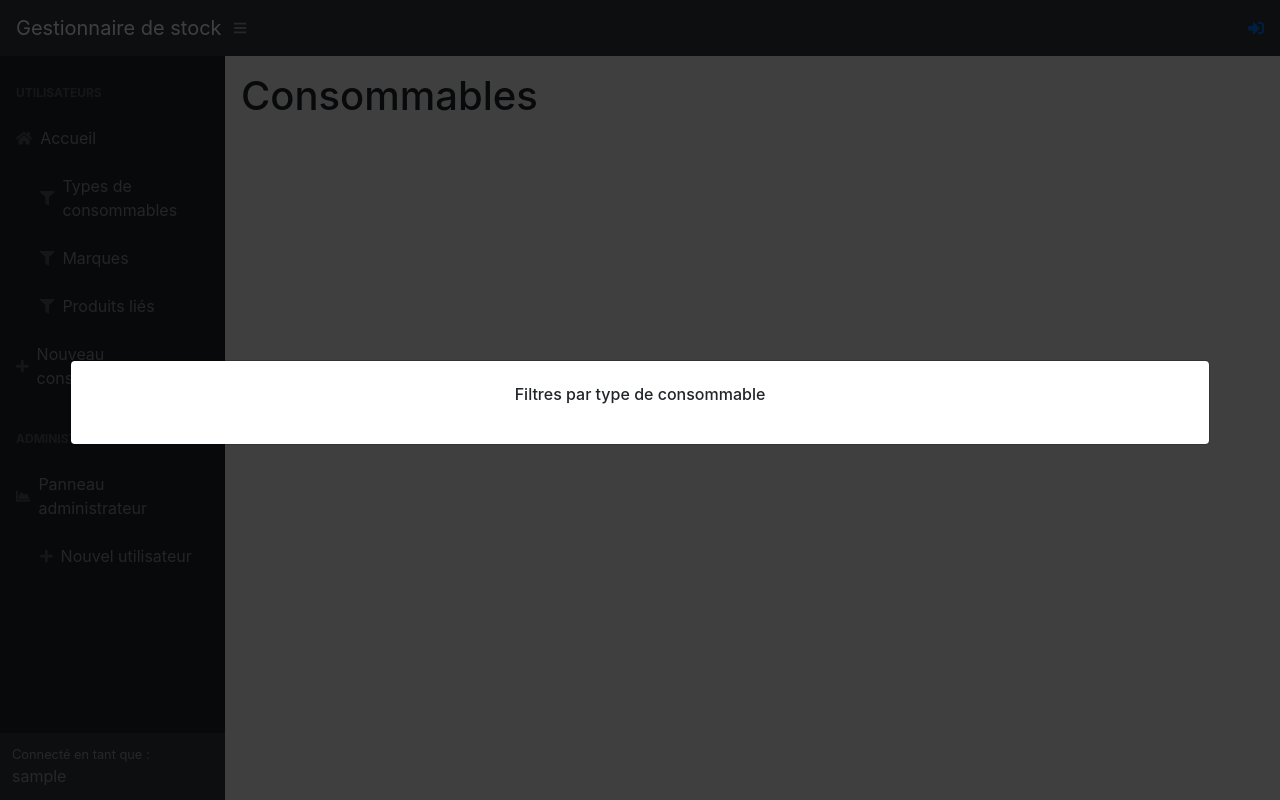
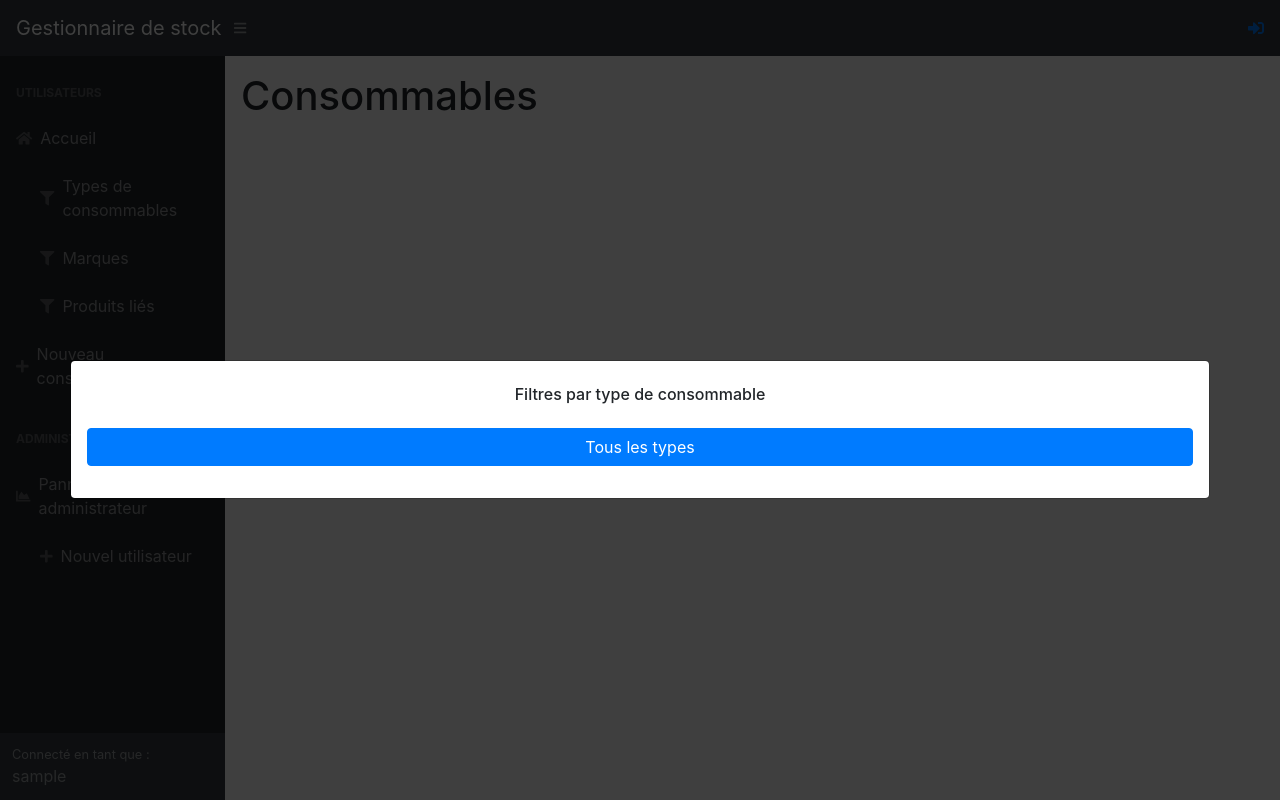
Before and after one commit to LouisRichard/TPI-Gestion-de-stock, a PHP site: template Realisation/view/home.php in a window 1280 px wide, after a click on "Types de consommables". Run offline with PHP 8.4, Linux system fonts and the light colour scheme; the template is opened without the code that fills it, so the values that code supplies are empty; the visitor is signed in with stand-in values (Sample User, id 1).

Commit message:
Correction de bugs
Correction de bugs, se référer aux issues sur GitHub pour plus d'info. Ajout de commentaire et changement d'emplacement de fonction.

```diff
--- a/Realisation/controller/display.php
+++ b/Realisation/controller/display.php
@@ -29,7 +29,7 @@ function displayHome(){
         $brands = getBrands();
         $types = getConsumableTypes();
 
-        if(count($allConsumables['consumablesDanger']) != 0){
+        if(isset($allConsumables['consumablesDanger']) && count($allConsumables['consumablesDanger']) != 0){
             $dangerConsumables = $allConsumables['consumablesDanger'];
             $consumables = $allConsumables['consumables'];
         }
--- a/Realisation/model/dynamicSendTest.php
+++ b/Realisation/model/dynamicSendTest.php
@@ -2,9 +2,8 @@
 /**
  * Author : Michael Pedroletti
  * Creation : 20.05.2021
- * Description : Test with dynamic send of function via JS
+ * Description : File used to set new stock for consumable
  */
-
 require_once 'dbConnector.php';
 
 $query = "UPDATE consumables SET consumables.stock=".$_POST['stock']." WHERE consumables.IDConsumables=".$_POST['id'];
--- a/Realisation/view/home.php
+++ b/Realisation/view/home.php
@@ -41,6 +41,24 @@ ob_start();
     </script>
     <?php unset($_SESSION['msg']); endif; ?>
 
+    <!-- MODAL Notification modification stock -->
+    <div class="modal fade" id="modificationStock" tabindex="-1" role="dialog"
+         aria-labelledby="modificationStock" aria-hidden="true">
+        <div class="modal-dialog m-auto w-470-px" role="document" style="top: 45%;">
+            <div class="modal-content w-100">
+                <div class="modal-body">
+                    <div class="w-100">
+                        <h6 class="text-center pt-2">
+                            <p id="modificationStockMessage"></p>
+                            <button type="submit" id="modificationStockBtn" class="btn float-right btn-close-phone" data-bs-dismiss="modal">Fermer</button>
+                        </h6>
+                    </div>
+                </div>
+            </div>
+        </div>
+    </div>
+
+
     <!-- FILTER MODAL -->
     <div class="modal fade" id="typeFilterModal" tabindex="-1" role="dialog"
          aria-labelledby="typeFilterModal" aria-hidden="true">
@@ -64,6 +82,7 @@ ob_start();
                             <?php endif; $i++; endforeach; ?>
                         </div>
                     </div>
+                    <button class="btn btn-primary w-100 mb-3" onclick="filterElements('type', '')">Tous les types</button>
                 </div>
             </div>
         </div>
@@ -91,6 +110,7 @@ ob_start();
                             <?php endif; $i++; endforeach; ?>
                         </div>
                     </div>
+                    <button class="btn btn-primary w-100 mb-3" onclick="filterElements('brand', '')">Toutes les marques</button>
                 </div>
             </div>
         </div>
@@ -118,6 +138,7 @@ ob_start();
                             <?php endif; $i++; endforeach; ?>
                         </div>
                     </div>
+                    <button class="btn btn-primary w-100 mb-3" onclick="filterElements('linkedElement', '')">Toutes les éléments liés</button>
                 </div>
             </div>
         </div>
@@ -125,7 +146,7 @@ ob_start();
 
 
 
-    <?php if($dangerConsumables != null) : ?>
+    <?php if(isset($dangerConsumables) && $dangerConsumables != null) : ?>
         <h1 class="mb-1">Attention quantités faibles</h1>
         <div class="card-deck mb-3" id="lowQuantityConsumable" style="flex-wrap: wrap; justify-content: space-evenly">
             <?php foreach($dangerConsumables as $consumable) : ?>
@@ -201,33 +222,15 @@ ob_start();
     </div>
 
     <script>
+        // Load score information
         window.onload = scoreOnLoad;
 
-        function sendData(data) {
-            var XHR = new XMLHttpRequest();
-            var FD  = new FormData();
-
-            // Mettez les données dans l'objet FormData
-            for(name in data) {
-                FD.append(name, data[name]);
-            }
-
-            // Définissez ce qui se passe si la soumission s'est opérée avec succès
-            XHR.addEventListener('load', function(event) {
-                alert('Ouais ! Données envoyées et réponse chargée.');
-            });
-
-            // Definissez ce qui se passe en cas d'erreur
-            XHR.addEventListener('error', function(event) {
-                alert('Oups! Quelque chose s\'est mal passé.');
-            });
-
-            // Configurez la requête
-            XHR.open('POST', 'https://devtpi.pedroletti.ch/model/dynamicSendTest.php');
-
-            // Expédiez l'objet FormData ; les en-têtes HTTP sont automatiquement définies
-            XHR.send(FD);
-        }
+        // Creation of const that I need to have to display information for users
+        const modificationStock = new bootstrap.Modal(document.getElementById('modificationStock'), {
+            keyboard: false
+        });
+        const msgModificationStock = document.getElementById("modificationStockMessage");
+        const btnModificationStock = document.getElementById("modificationStockBtn");
     </script>
 
 <?php
--- a/Realisation/view/js/filter.js
+++ b/Realisation/view/js/filter.js
@@ -4,7 +4,11 @@
  * Description : This file contain function used to filter elements on the home page
  **/
 
-
+/**
+ * Function used to filter elements present on the home page
+ * @param filterType = define which type of data we need to filter
+ * @param filter = the element that we need to find
+ */
 function filterElements(filterType, filter) {
     let cards = document.querySelectorAll(".card");
 
--- a/Realisation/view/js/home.js
+++ b/Realisation/view/js/home.js
@@ -4,13 +4,19 @@
  * Description : contain functions used for the display of the home page
  **/
 
+/**
+ *
+ * @param idConsumable
+ * @param action
+ */
 function manageStock(idConsumable, action){
     let actualElement = document.getElementById(idConsumable).getElementsByTagName("span")[0];
     let stock = parseInt(actualElement.innerHTML, 10);
     if(action === "-"){
         if(stock === 0){
-            alert("Seuil atteint nous ne pouvons descendre en dessous de 0! Message temporaire, à modifier!");
-            //TODO CREER UNE ERREUR PERMETTANT D'AVERTIR L'UTILISATEUR QUE LE SEUIL A ETE ATTEINT
+            msgModificationStock.innerHTML = "Seuil atteint nous ne pouvons descendre en dessous de 0 !";
+            btnModificationStock.classList.add("btn-danger");
+            modificationStock.show();
         }
         else{
             stock --;
@@ -76,3 +82,33 @@ function score(){
         rating.classList.add(scoreClass);
     });
 }
+
+function sendData(data) {
+    var XHR = new XMLHttpRequest();
+    var FD  = new FormData();
+
+    // Put data in object FormData
+    for(name in data) {
+        FD.append(name, data[name]);
+    }
+
+    // Define text and call modal if the operation is a success
+    XHR.addEventListener('load', function(event) {
+        msgModificationStock.innerHTML = "La sauvegarde des données a été un succès !";
+        btnModificationStock.classList.add("btn-success");
+        modificationStock.show();
+    });
+
+    // Define text and call modal if the operation is a mess
+    XHR.addEventListener('error', function(event) {
+        msgModificationStock.innerHTML = "Une erreur inconnue est survenue ! Veuilez réessayer plus tard !";
+        btnModificationStock.classList.add("btn-danger");
+        modificationStock.show();
+    });
+
+    // Configure the request
+    XHR.open('POST', 'https://devtpi.pedroletti.ch/model/dynamicSendTest.php');
+
+    // Send object FormData
+    XHR.send(FD);
+}
```
